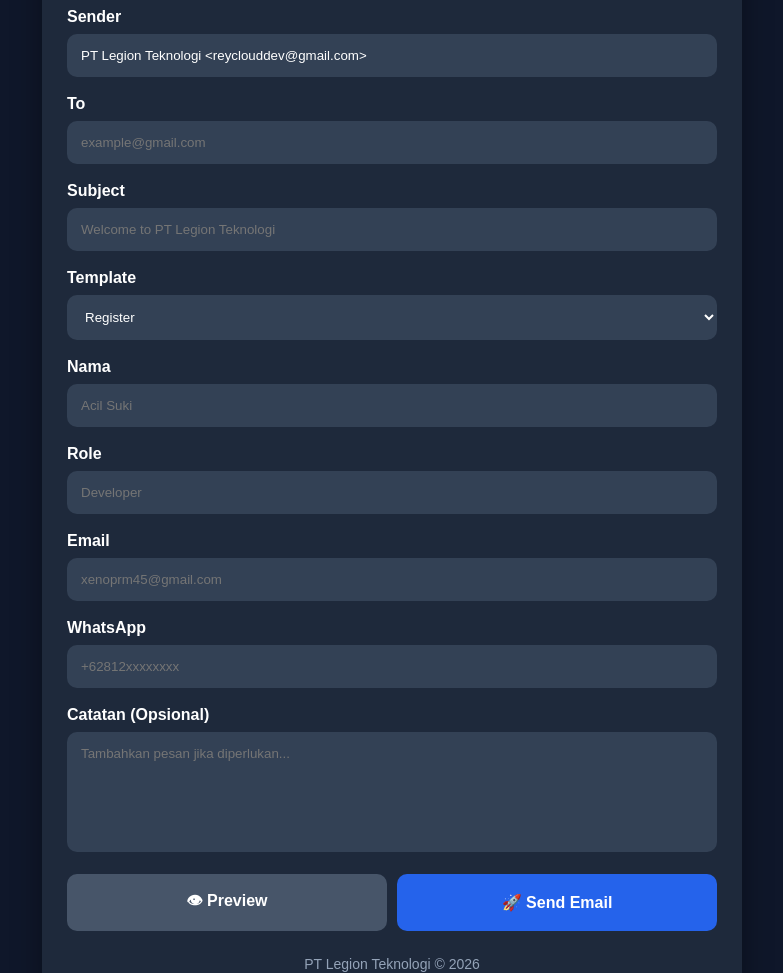
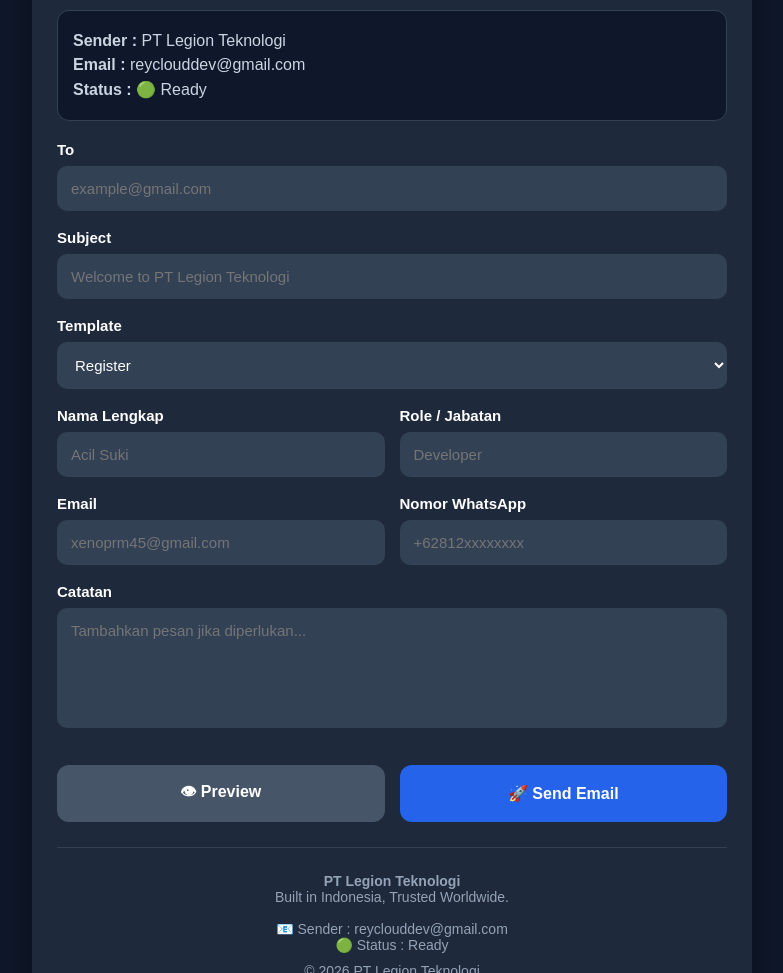
Before and after one commit to reyclouddev-ops/SenderGmail, a website: page index.html in a window 1280 px wide. Shown: the part 131-1104 px from the top of the page, without its empty margins (248-1031 px from the left). Drawn offline with Linux system fonts and the light colour scheme.

Commit message:
Update index.html

```diff
--- a/index.html
+++ b/index.html
@@ -1,37 +1,41 @@
 <!DOCTYPE html>
 <html lang="en">
 <head>
+
 <meta charset="UTF-8">
 <meta name="viewport" content="width=device-width, initial-scale=1.0">
+
 <title>PT Legion Teknologi - Email Sender</title>
 
 <style>
 
 *{
+
 margin:0;
 padding:0;
 box-sizing:border-box;
 font-family:Arial,Helvetica,sans-serif;
+
 }
 
 body{
 
 background:#0f172a;
 color:#fff;
+padding:30px;
 display:flex;
 justify-content:center;
-padding:30px;
 
 }
 
 .container{
 
 width:100%;
-max-width:700px;
+max-width:720px;
 background:#1e293b;
 border-radius:20px;
 padding:25px;
-box-shadow:0 10px 30px rgba(0,0,0,.35);
+box-shadow:0 10px 35px rgba(0,0,0,.35);
 
 }
 
@@ -44,7 +48,7 @@
 
 .logo h1{
 
-font-size:28px;
+font-size:30px;
 color:#38bdf8;
 
 }
@@ -67,10 +71,13 @@
 display:block;
 margin-bottom:8px;
 font-weight:bold;
+font-size:15px;
 
 }
 
-input,select{
+input,
+select,
+textarea{
 
 width:100%;
 padding:14px;
@@ -79,29 +86,56 @@
 border-radius:10px;
 margin-bottom:18px;
 background:#334155;
-color:white;
+color:#fff;
+font-size:15px;
 
 }
 
 textarea{
 
-width:100%;
 height:120px;
-padding:14px;
-border:none;
-outline:none;
-border-radius:10px;
-background:#334155;
-color:white;
 resize:none;
+
+}
+
+input:focus,
+select:focus,
+textarea:focus{
+
+border:2px solid #38bdf8;
+
+}
+
+.info{
+
+background:#0f172a;
+padding:15px;
+border-radius:12px;
+margin-bottom:20px;
+border:1px solid #334155;
+
+}
+
+.info p{
+
+margin:6px 0;
+color:#cbd5e1;
+
+}
+
+.row{
+
+display:grid;
+grid-template-columns:1fr 1fr;
+gap:15px;
 
 }
 
 .btn{
 
-margin-top:18px;
 display:flex;
-gap:10px;
+gap:15px;
+margin-top:15px;
 
 }
 
@@ -110,10 +144,11 @@
 flex:1;
 padding:15px;
 border:none;
-border-radius:10px;
+border-radius:12px;
+cursor:pointer;
 font-size:16px;
 font-weight:bold;
-cursor:pointer;
+transition:.3s;
 
 }
 
@@ -124,6 +159,12 @@
 
 }
 
+.preview:hover{
+
+background:#64748b;
+
+}
+
 .send{
 
 background:#2563eb;
@@ -131,18 +172,35 @@
 
 }
 
+.send:hover{
+
+background:#1d4ed8;
+
+}
+
 .footer{
 
 margin-top:25px;
 text-align:center;
+font-size:14px;
 color:#94a3b8;
-font-size:14px;
+
+}
+
+@media(max-width:700px){
+
+.row{
+
+grid-template-columns:1fr;
+
+}
 
 }
 
 </style>
 
 </head>
+
 <body>
 
 <div class="container">
@@ -155,78 +213,120 @@
 
 </div>
 
+<div class="info">
+
+<p><b>Sender :</b> PT Legion Teknologi</p>
+
+<p><b>Email :</b> reyclouddev@gmail.com</p>
+
+<p><b>Status :</b> 🟢 Ready</p>
+
+</div>
+
 <div class="card">
-
-<label>Sender</label>
-
-<input
-type="text"
-value="PT Legion Teknologi <reyclouddev@gmail.com>"
-readonly>
 
 <label>To</label>
 
 <input
+id="to"
 type="email"
 placeholder="example@gmail.com">
 
 <label>Subject</label>
 
 <input
+id="subject"
 type="text"
 placeholder="Welcome to PT Legion Teknologi">
 
 <label>Template</label>
 
-<select>
+<select id="template">
 
-<option>Register</option>
+<option value="register">Register</option>
 
-<option>Welcome</option>
+<option value="welcome">Welcome</option>
 
-<option>Reset Password</option>
+<option value="reset">Reset Password</option>
 
-<option>Invoice</option>
+<option value="invoice">Invoice</option>
 
 </select>
 
-<label>Nama</label>
+<div class="row">
+
+<div>
+
+<label>Nama Lengkap</label>
 
 <input
+id="name"
 type="text"
 placeholder="Acil Suki">
 
-<label>Role</label>
+</div>
+
+<div>
+
+<label>Role / Jabatan</label>
 
 <input
+id="role"
 type="text"
 placeholder="Developer">
+
+</div>
+
+</div>
+
+<div class="row">
+
+<div>
 
 <label>Email</label>
 
 <input
+id="email"
 type="email"
 placeholder="xenoprm45@gmail.com">
 
-<label>WhatsApp</label>
+</div>
+
+<div>
+
+<label>Nomor WhatsApp</label>
 
 <input
+id="whatsapp"
 type="text"
 placeholder="+62812xxxxxxxx">
 
-<label>Catatan (Opsional)</label>
+</div>
+
+</div>
+
+<label>Catatan</label>
 
 <textarea
+id="note"
 placeholder="Tambahkan pesan jika diperlukan..."></textarea>
-
 <div class="btn">
 
-<button class="preview">
+<button
+type="button"
+class="preview">
+
 👁 Preview
+
 </button>
 
-<button class="send" onclick="sendEmail()">
+<button
+type="button"
+class="send"
+onclick="sendEmail()">
+
 🚀 Send Email
+
 </button>
 
 </div>
@@ -235,11 +335,27 @@
 
 <div class="footer">
 
-PT Legion Teknologi © 2026
+<hr style="border:none;height:1px;background:#334155;margin:25px 0;">
+
+<p><b>PT Legion Teknologi</b></p>
+
+<p>Built in Indonesia, Trusted Worldwide.</p>
+
+<br>
+
+<p>📧 Sender : reyclouddev@gmail.com</p>
+
+<p>🟢 Status : Ready</p>
+
+<p style="margin-top:10px;">
+© 2026 PT Legion Teknologi
+</p>
 
 </div>
 
 </div>
 
+<script src="script.js"></script>
+
 </body>
 </html>
```
